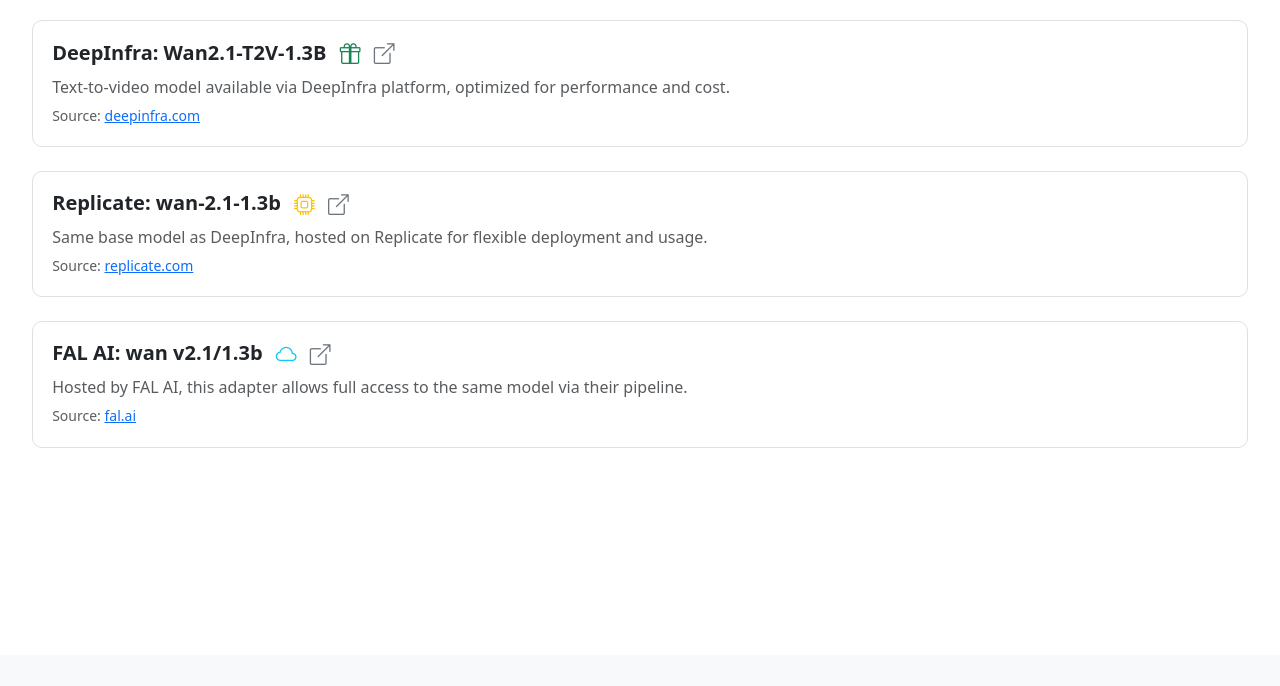
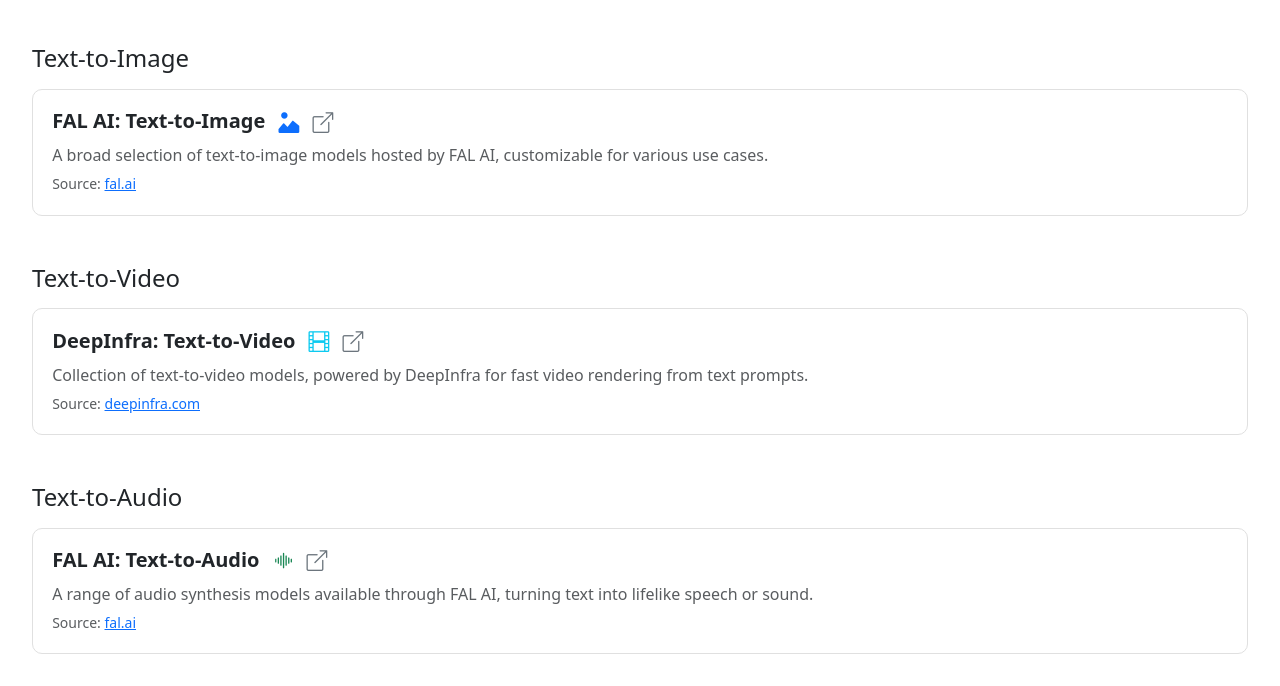
Before and after one commit to Sk-Mahammad-Irfan/intern_media_ai, a plain HTML site: page frontend/model.html in a window 1280 px wide. Shown: the part 145-831 px from the top of the page. Before the commit the page ends 800 px from the top, so only its background shows below. Drawn offline with nearby package versions, Linux system fonts and the light colour scheme.

Commit message:
Update models navigation and fix UI issues

```diff
--- a/frontend/model.html
+++ b/frontend/model.html
@@ -232,87 +232,96 @@
       <!-- Main Content -->
       <div class="main-content">
         <h2 class="mb-4">Available Models</h2>
-        <div class="d-flex flex-column gap-4">
-          <!-- DeepInfra Card -->
-          <div
-            class="model-card"
-            onclick="window.location.href='model-details.html?id=deepinfra-wan2.1'"
-          >
+
+          <!-- Text-to-Image Models -->
+<h4 class="mt-5 mb-3">Text-to-Image</h4>
+
+<!-- DeepInfra Text-to-Image
+<div class="model-card" onclick="window.location.href='model-details.html?id=deepinfra-tti'">
   <h5 class="fw-semibold">
-              DeepInfra: Wan2.1-T2V-1.3B
-              <i class="bi bi-gift text-success model-icon"></i>
-              <i
-                class="bi bi-box-arrow-up-right text-secondary model-icon"
-                title="Open"
-              ></i>
+    DeepInfra: Text-to-Image
+    <i class="bi bi-image text-danger model-icon"></i>
+    <i class="bi bi-box-arrow-up-right text-secondary model-icon" title="Open"></i>
   </h5>
   <p class="text-muted mb-1">
-              Text-to-video model available via DeepInfra platform, optimized
-              for performance and cost.
+    Image generation model available through DeepInfra, optimized for creativity and performance.
   </p>
-            <small class="text-muted"
-              >Source:
-              <a
-                href="https://deepinfra.com/Wan-AI/Wan2.1-T2V-1.3B"
-                target="_blank"
-                >deepinfra.com</a
-              ></small
-            >
+  <small class="text-muted">
+    Source:
+    <a href="https://deepinfra.com/models/text-to-image" target="_blank">deepinfra.com</a>
+  </small>
+</div> -->
+
+<!-- FAL AI Text-to-Image -->
+<div class="model-card" onclick="window.location.href='model-details.html?id=fal-tti'">
+  <h5 class="fw-semibold">
+    FAL AI: Text-to-Image
+    <i class="bi bi-image-alt text-primary model-icon"></i>
+    <i class="bi bi-box-arrow-up-right text-secondary model-icon" title="Open"></i>
+  </h5>
+  <p class="text-muted mb-1">
+    A broad selection of text-to-image models hosted by FAL AI, customizable for various use cases.
+  </p>
+  <small class="text-muted">
+    Source:
+    <a href="https://fal.ai/models?keywords=audio&categories=text-to-image" target="_blank">fal.ai</a>
+  </small>
 </div>
 
-          <!-- Replicate Card -->
-          <div
-            class="model-card"
-            onclick="window.location.href='model-details.html?id=replicate-wan2.1'"
-          >
+<!-- Text-to-Video (More sources) -->
+<h4 class="mt-5 mb-3">Text-to-Video</h4>
+
+<!-- DeepInfra Text-to-Video -->
+<div class="model-card" onclick="window.location.href='model-details.html?id=deepinfra-ttv'">
   <h5 class="fw-semibold">
-              Replicate: wan-2.1-1.3b
-              <i class="bi bi-cpu text-warning model-icon"></i>
-              <i
-                class="bi bi-box-arrow-up-right text-secondary model-icon"
-                title="Open"
-              ></i>
+    DeepInfra: Text-to-Video
+    <i class="bi bi-film text-info model-icon"></i>
+    <i class="bi bi-box-arrow-up-right text-secondary model-icon" title="Open"></i>
   </h5>
   <p class="text-muted mb-1">
-              Same base model as DeepInfra, hosted on Replicate for flexible
-              deployment and usage.
+    Collection of text-to-video models, powered by DeepInfra for fast video rendering from text prompts.
   </p>
-            <small class="text-muted"
-              >Source:
-              <a
-                href="https://replicate.com/wan-video/wan-2.1-1.3b"
-                target="_blank"
-                >replicate.com</a
-              ></small
-            >
+  <small class="text-muted">
+    Source:
+    <a href="https://deepinfra.com/models/text-to-video/" target="_blank">deepinfra.com</a>
+  </small>
 </div>
 
-          <!-- FAL AI Card -->
-          <div
-            class="model-card"
-            onclick="window.location.href='model-details.html?id=fal-wan2.1'"
-          >
+<!-- FAL AI Text-to-Video -->
+<!-- <div class="model-card" onclick="window.location.href='model-details.html?id=fal-ttv'">
   <h5 class="fw-semibold">
-              FAL AI: wan v2.1/1.3b
-              <i class="bi bi-cloud text-info model-icon"></i>
-              <i
-                class="bi bi-box-arrow-up-right text-secondary model-icon"
-                title="Open"
-              ></i>
+    FAL AI: Text-to-Video
+    <i class="bi bi-camera-reels text-warning model-icon"></i>
+    <i class="bi bi-box-arrow-up-right text-secondary model-icon" title="Open"></i>
   </h5>
   <p class="text-muted mb-1">
-              Hosted by FAL AI, this adapter allows full access to the same
-              model via their pipeline.
+    Rich video generation suite from FAL AI with advanced rendering capabilities and models.
   </p>
-            <small class="text-muted"
-              >Source:
-              <a
-                href="https://fal.ai/models/fal-ai/wan/v2.1/1.3b/text-to-video"
-                target="_blank"
-                >fal.ai</a
-              ></small
-            >
+  <small class="text-muted">
+    Source:
+    <a href="https://fal.ai/models?keywords=audio&categories=text-to-video" target="_blank">fal.ai</a>
+  </small>
+</div> -->
+
+<!-- Text-to-Audio -->
+<h4 class="mt-5 mb-3">Text-to-Audio</h4>
+
+<!-- FAL AI Text-to-Audio -->
+<div class="model-card" onclick="window.location.href='model-details.html?id=fal-tta'">
+  <h5 class="fw-semibold">
+    FAL AI: Text-to-Audio
+    <i class="bi bi-soundwave text-success model-icon"></i>
+    <i class="bi bi-box-arrow-up-right text-secondary model-icon" title="Open"></i>
+  </h5>
+  <p class="text-muted mb-1">
+    A range of audio synthesis models available through FAL AI, turning text into lifelike speech or sound.
+  </p>
+  <small class="text-muted">
+    Source:
+    <a href="https://fal.ai/models?keywords=audio&categories=text-to-audio" target="_blank">fal.ai</a>
+  </small>
 </div>
+
         </div>
       </div>
     </div>
```
Also changed, not shown: frontend/api-keys.html (+1 -0 lines), frontend/credits.html (+1 -0 lines), frontend/model-details.html (+61 -22 lines), frontend/provisioning.html (+8 -5 lines), frontend/videomodel.html (+2 -2 lines). Lines whose indentation alone changed are shown as unchanged.
